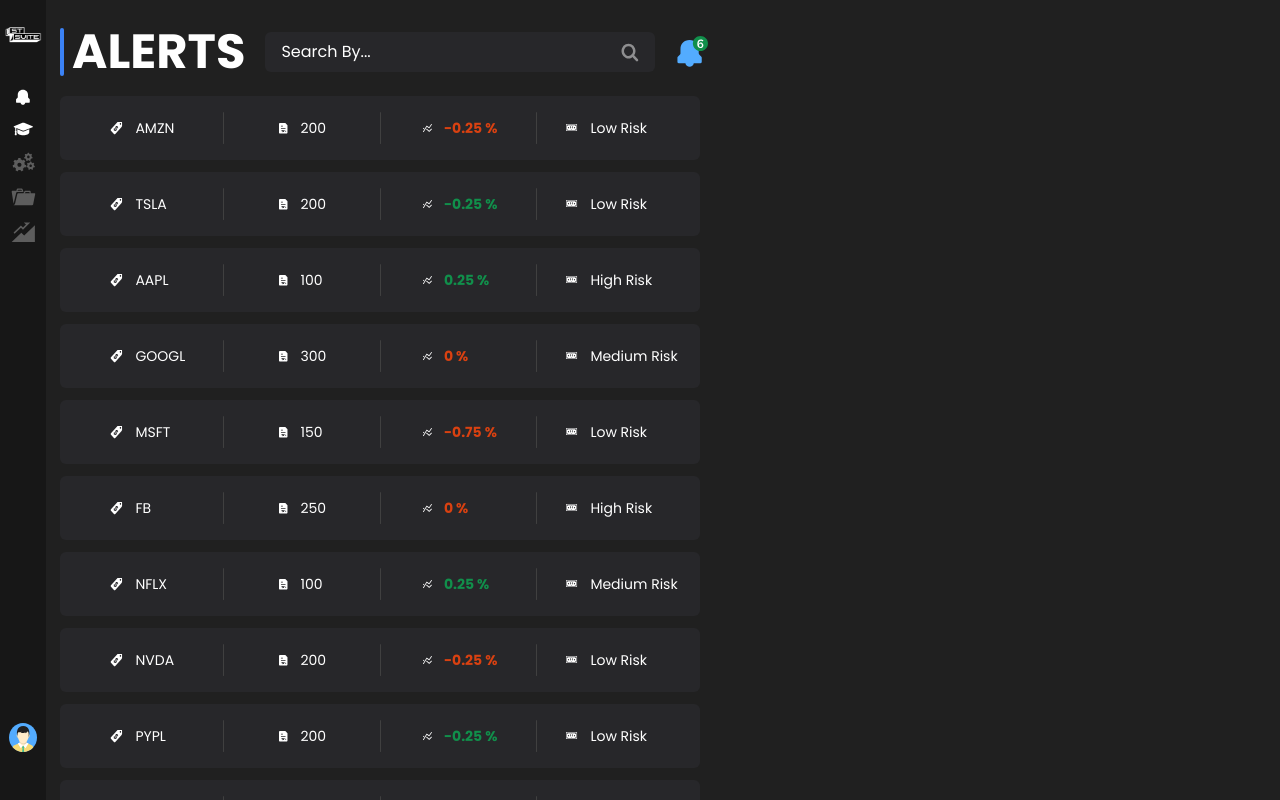
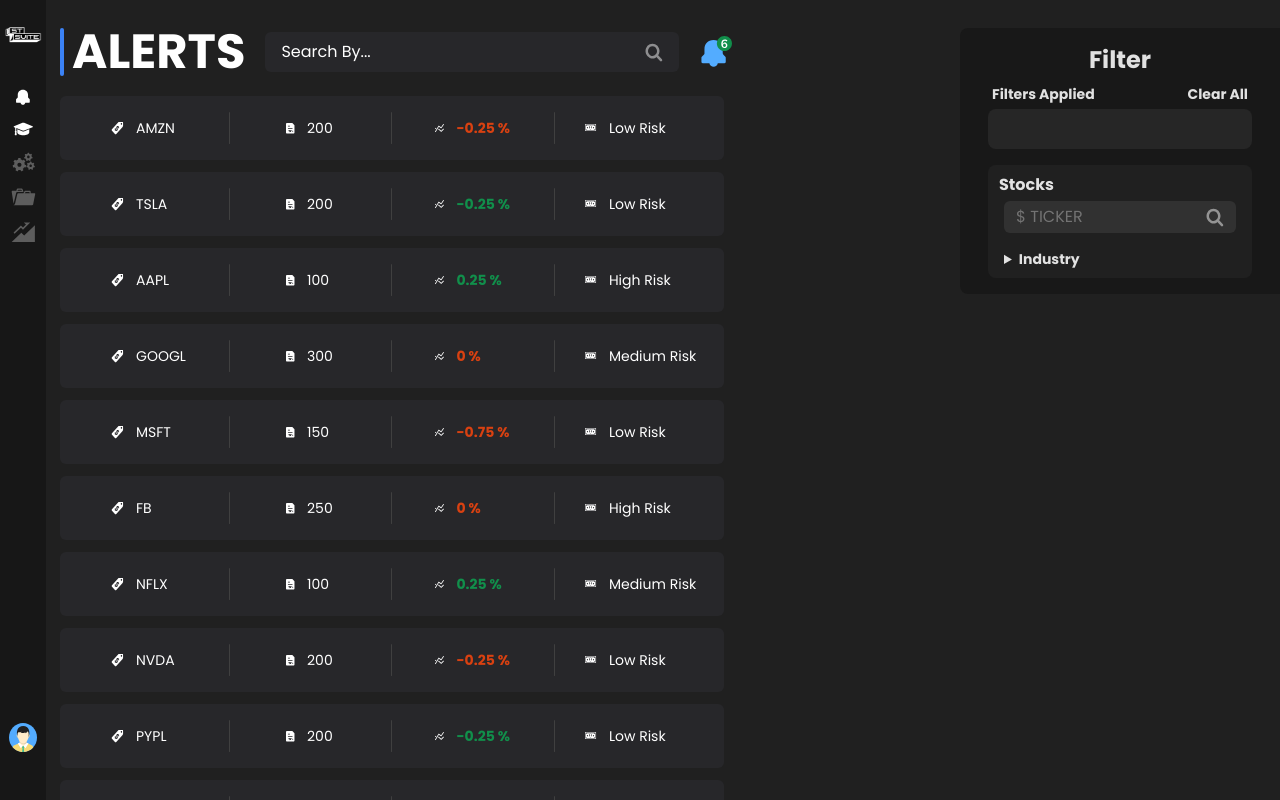
Before and after one commit to mohamed-Fathy1/Street_Suite, a React (Vite) app: page / in a window 1280 px wide. Built offline with nearby package versions, Linux system fonts and the light colour scheme.

Commit message:
Add Filter layout

```diff
--- /dev/null
+++ b/src/Components/Filter/Filter.css
@@ -0,0 +1,16 @@
+div:has(> input[type="checkbox"]) {
+  border-radius: 5px;
+  background-color: transparent;
+  padding: 1px 5px;
+  width: fit-content;
+}
+
+div:has(> input[type="checkbox"]):hover {
+  background-color: #53acff;
+  color: #313131;
+}
+
+div:has(> input[type="checkbox"]:checked) {
+  background-color: #53acff;
+  color: #313131;
+}
--- /dev/null
+++ b/src/Components/Filter/Filter.tsx
@@ -0,0 +1,136 @@
+import { useState } from "react";
+import SearchIcon from "../../assets/svg/SearchIcon";
+import "./Filter.css";
+
+const industries = [
+  { name: "Healthcare", id: 1, img: "https://via.placeholder.com/150" },
+  { name: "Materials", id: 2, img: "https://via.placeholder.com/150" },
+  { name: "Energy", id: 3, img: "https://via.placeholder.com/150" },
+  {
+    name: "Consumer Discretionary",
+    id: 4,
+    img: "https://via.placeholder.com/150",
+  },
+  { name: "Consumer Staples", id: 5, img: "https://via.placeholder.com/150" },
+  { name: "Real Estate", id: 6, img: "https://via.placeholder.com/150" },
+  { name: "IT", id: 7, img: "https://via.placeholder.com/150" },
+  { name: "Industrials", id: 8, img: "https://via.placeholder.com/150" },
+  { name: "Utilities", id: 9, img: "https://via.placeholder.com/150" },
+  { name: "Financials", id: 10, img: "https://via.placeholder.com/150" },
+];
+
+function Filter() {
+  const [selectedIndustries, setSelectedIndustries] = useState<any>([]);
+
+  const handleIndustryChange = (e) => {
+    const checked = e.target.checked;
+    const value = e.target.nextSibling.textContent;
+    if (checked) {
+      setSelectedIndustries([...selectedIndustries, value]);
+    } else {
+      setSelectedIndustries(
+        selectedIndustries.filter((industry: any) => industry !== value)
+      );
+    }
+  };
+
+  return (
+    <div
+      style={{ backgroundColor: "#181818" }}
+      className="flex flex-col justify-center rounded-l-lg py-4 px-7 md:w-[20rem]"
+    >
+      <h2 className="text-2xl text-center font-bold">Filter</h2>
+      <div className="flex flex-col items-center gap-1 mt-2">
+        <div className="flex gap-5 w-full justify-between px-1">
+          <span className="text-[0.875rem] font-bold">Filters Applied</span>
+          <span className="text-[0.875rem] font-bold">Clear All</span>
+        </div>
+        <div className="flex flex-wrap gap-2 min-h-10 max-h-20 rounded-lg bg-neutral-800 px-2 py-1 w-full overflow-scroll">
+          {selectedIndustries.map((industry: any) => (
+            <div
+              key={industry}
+              className="flex items-center gap-2 bg-blue-400 py-0.5 px-1 rounded h-fit text-neutral-800"
+              onClick={() => {
+                document
+                  .querySelector(`input[value=${industry.replace(" ", "")}`)
+                  ?.click();
+                setSelectedIndustries(
+                  selectedIndustries.filter(
+                    (selectedIndustry: any) => selectedIndustry !== industry
+                  )
+                );
+              }}
+            >
+              <span className="text-xs">{industry}</span>
+              <button className="focus:outline-none">
+                <svg
+                  xmlns="http://www.w3.org/2000/svg"
+                  className="h-3 w-3"
+                  fill="none"
+                  viewBox="0 0 24 24"
+                  stroke="currentColor"
+                >
+                  <path
+                    strokeLinecap="round"
+                    strokeLinejoin="round"
+                    strokeWidth={2}
+                    d="M6 18L18 6M6 6l12 12"
+                  />
+                </svg>
+              </button>
+            </div>
+          ))}
+        </div>
+      </div>
+      <div
+        style={{ backgroundColor: "#202020" }}
+        className="flex flex-col gap-1 mt-4 rounded-lg px-4 py-2"
+      >
+        <header>
+          <h3 className="text-base font-bold ml-[-5px]">Stocks</h3>
+        </header>
+
+        <div>
+          <div
+            style={{ backgroundColor: "#313131" }}
+            className="flex items-center gap-2 bg-transparent py-1 px-3 rounded-md w-full"
+          >
+            <input
+              type="text"
+              placeholder="$ TICKER"
+              className="bg-transparent text-white placeholder:text-neutral-500  focus:outline-none w-full"
+            />
+            <div className="shrink-0">
+              <SearchIcon />
+            </div>
+          </div>
+          <div className="mt-4">
+            <details>
+              <summary className="text-[0.875rem] font-bold">
+                <h3 className="inline-block">Industry</h3>
+              </summary>
+              <div className="mt-1 columns-2">
+                {industries.map((industry) => (
+                  <div
+                    key={industry.id}
+                    className="flex mb-1 items-center gap-2 relative"
+                  >
+                    <input
+                      type="checkbox"
+                      className="absolute opacity-0 h-full w-full"
+                      value={industry.name.replace(" ", "")}
+                      onChange={handleIndustryChange}
+                    />
+                    <span className="text-xs">{industry.name}</span>
+                  </div>
+                ))}
+              </div>
+            </details>
+          </div>
+        </div>
+      </div>
+    </div>
+  );
+}
+
+export default Filter;
--- a/src/Pages/Alerts/Alerts.tsx
+++ b/src/Pages/Alerts/Alerts.tsx
@@ -1,4 +1,5 @@
 import ButtonPrimary from "../../Components/Buttons/ButtonPrimary";
+import Filter from "../../Components/Filter/Filter";
 import HeaderTitle from "../../Components/HeaderTitle";
 import SearchBar from "../../Components/SearchBar/SearchBar";
 import StockDataContainer from "../../Components/StockDataContainer/StockDataContainer";
@@ -7,7 +8,8 @@
 
 function Alerts() {
   return (
-    <div className="@container px-3 pt-7 flex-1 lg:max-w-2xl max-h-dvh">
+    <div className="@container pl-3 pt-7 flex gap-5 flex-1 max-h-dvh">
+      <div className="lg:max-w-2xl flex-1">
         <header className="flex  items-center @[31em]:gap-5">
           <HeaderTitle color="white" sideColor="#53ACFF">
             Alerts
@@ -26,6 +28,10 @@
           <StockDataContainer />
         </main>
       </div>
+      <div className="h-full ml-auto">
+        <Filter />
+      </div>
+    </div>
   );
 }
 
```
Lines whose indentation alone changed are shown as unchanged.
